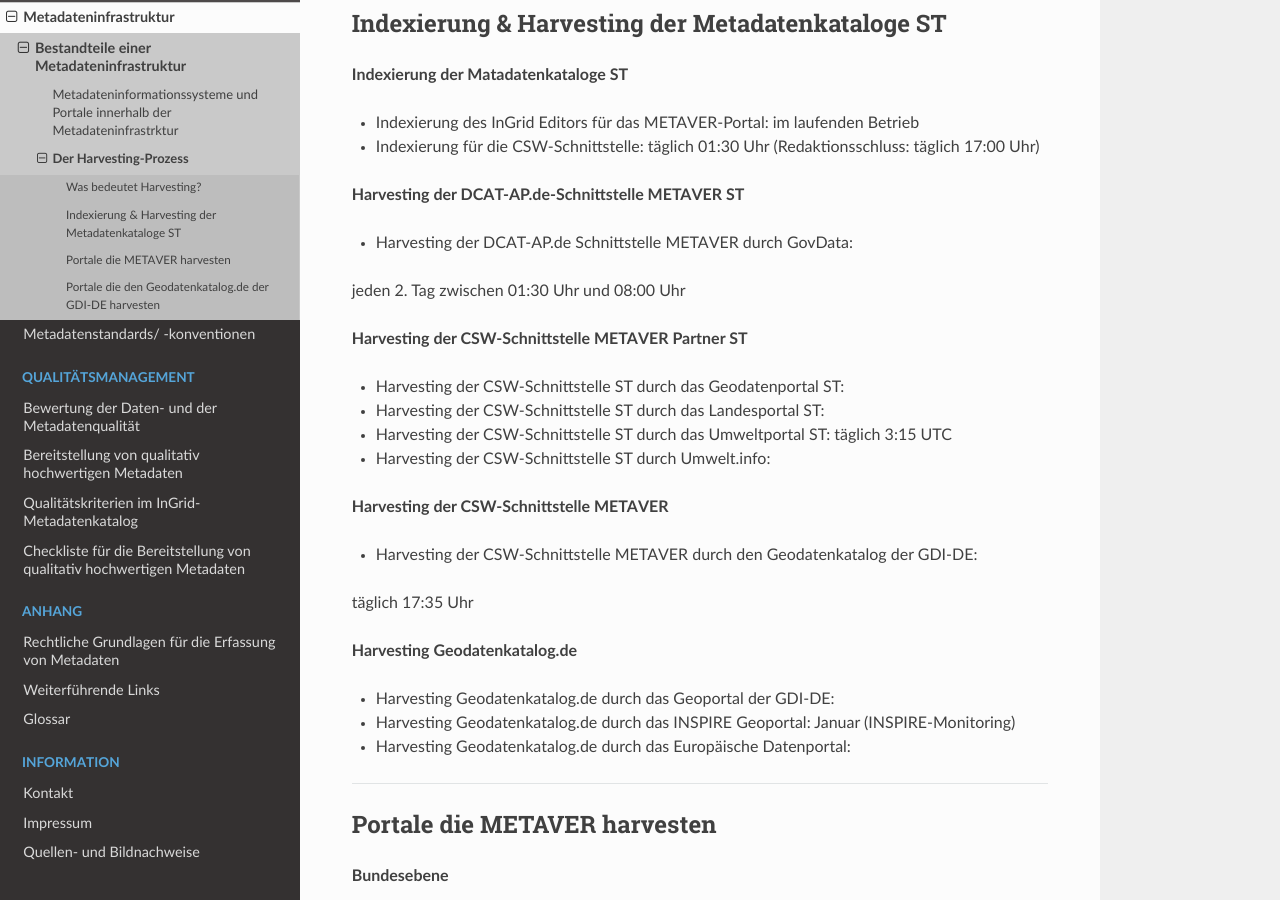
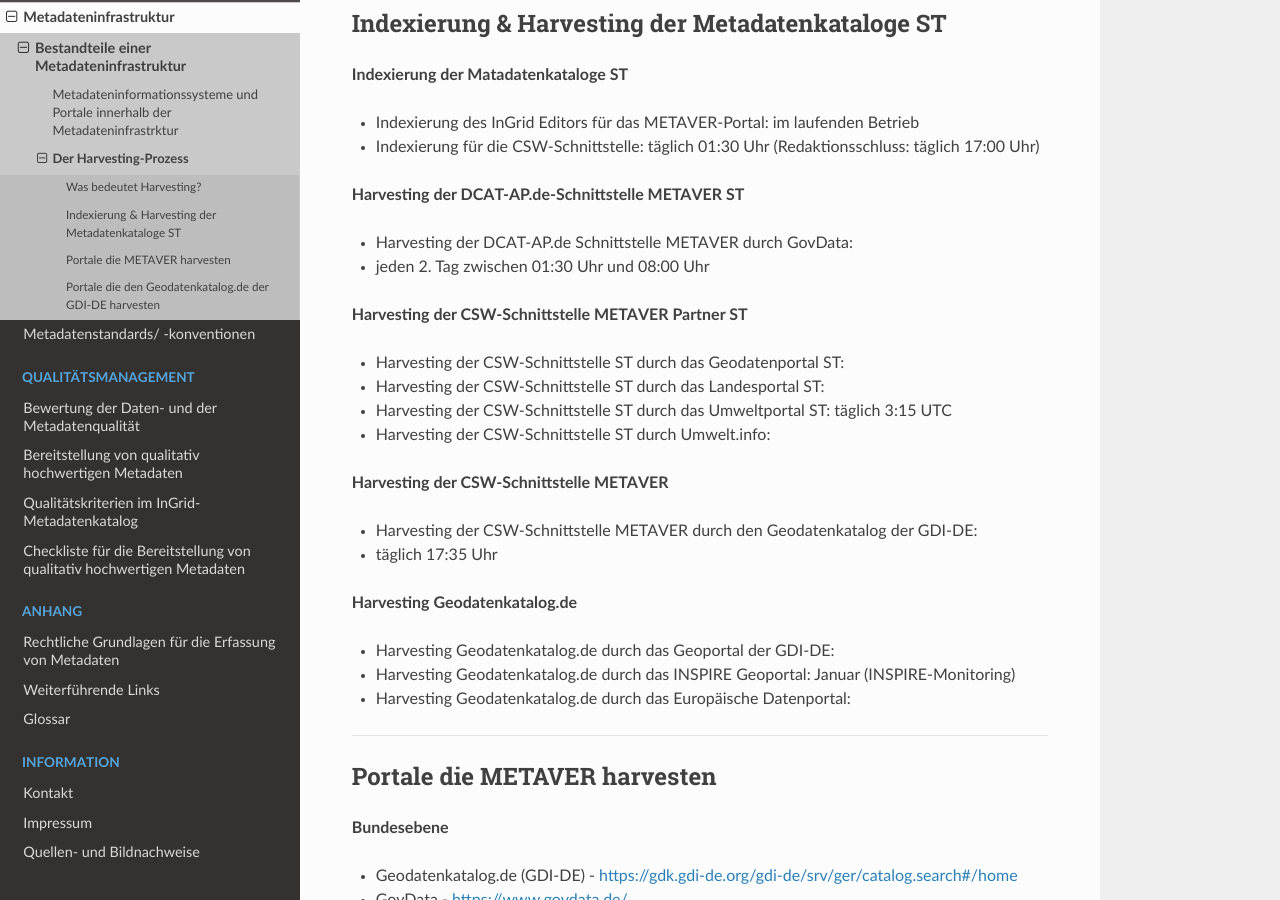
Before and after one commit to tomiwo/ingrid-mdk-st-high-quality-metadata, a Sphinx documentation site: the page built from docs/grundlagen/harvesting-prozess.rst, in a window 1280 px wide and 900 px high, scrolled down 403 px. Built offline with Sphinx 7.4.7 and the Read the Docs theme 3.1.0, drawn with Linux system fonts in a browser that asks for light colours.

```diff
--- a/docs/grundlagen/harvesting-prozess.rst
+++ b/docs/grundlagen/harvesting-prozess.rst
@@ -27,7 +27,7 @@ Indexierung & Harvesting der Metadatenkataloge ST
 **Harvesting der DCAT-AP.de-Schnittstelle METAVER ST**
 
 - Harvesting der DCAT-AP.de Schnittstelle METAVER durch GovData:
-| jeden 2. Tag zwischen 01:30 Uhr und 08:00 Uhr
+- jeden 2. Tag zwischen 01:30 Uhr und 08:00 Uhr
 
 
 **Harvesting der CSW-Schnittstelle METAVER Partner ST**
@@ -41,7 +41,7 @@ Indexierung & Harvesting der Metadatenkataloge ST
 **Harvesting der CSW-Schnittstelle METAVER**
 
 - Harvesting der CSW-Schnittstelle METAVER durch den Geodatenkatalog der GDI-DE:
-| täglich 17:35 Uhr
+- täglich 17:35 Uhr
 
 
 **Harvesting Geodatenkatalog.de**
```
